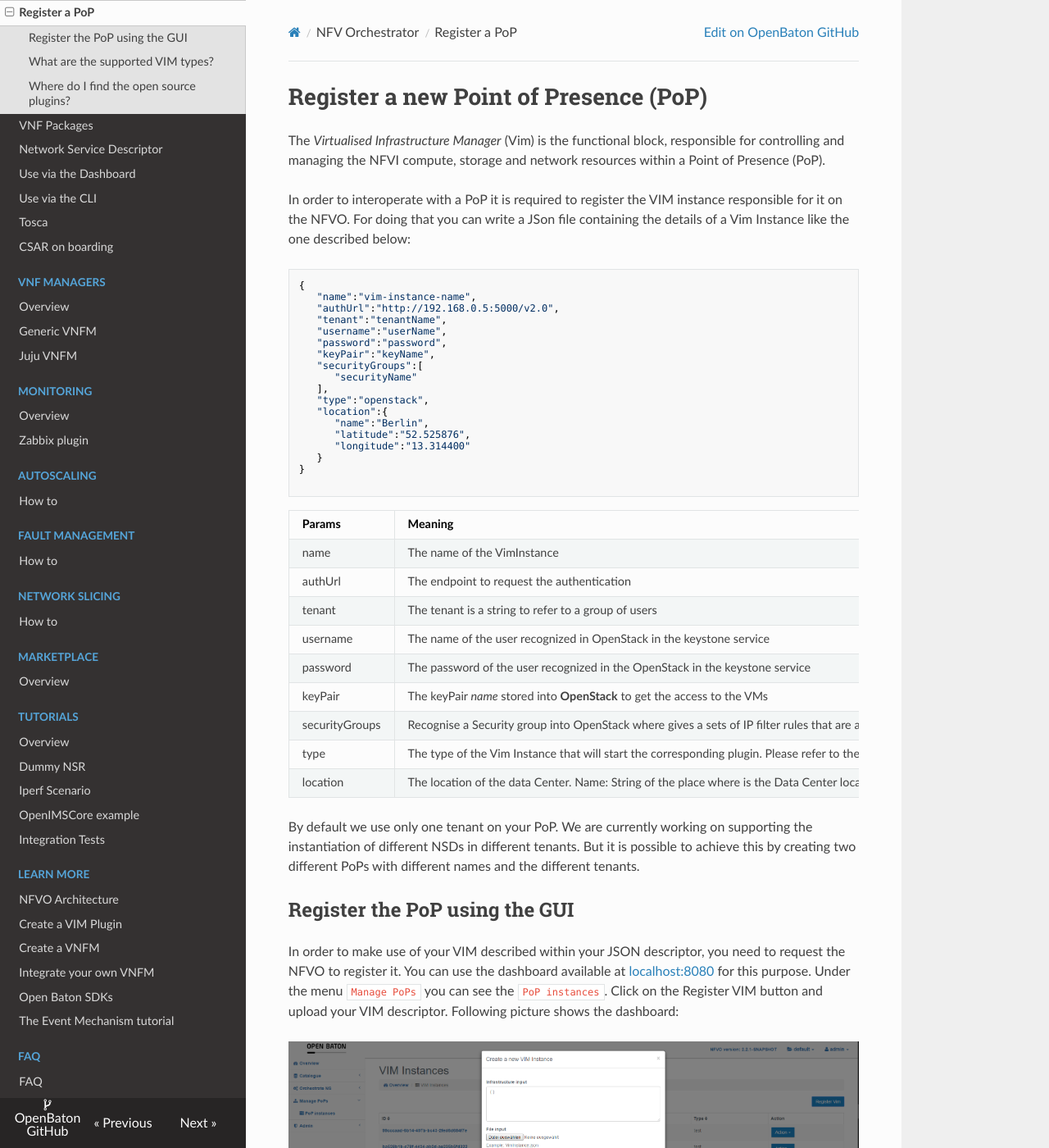
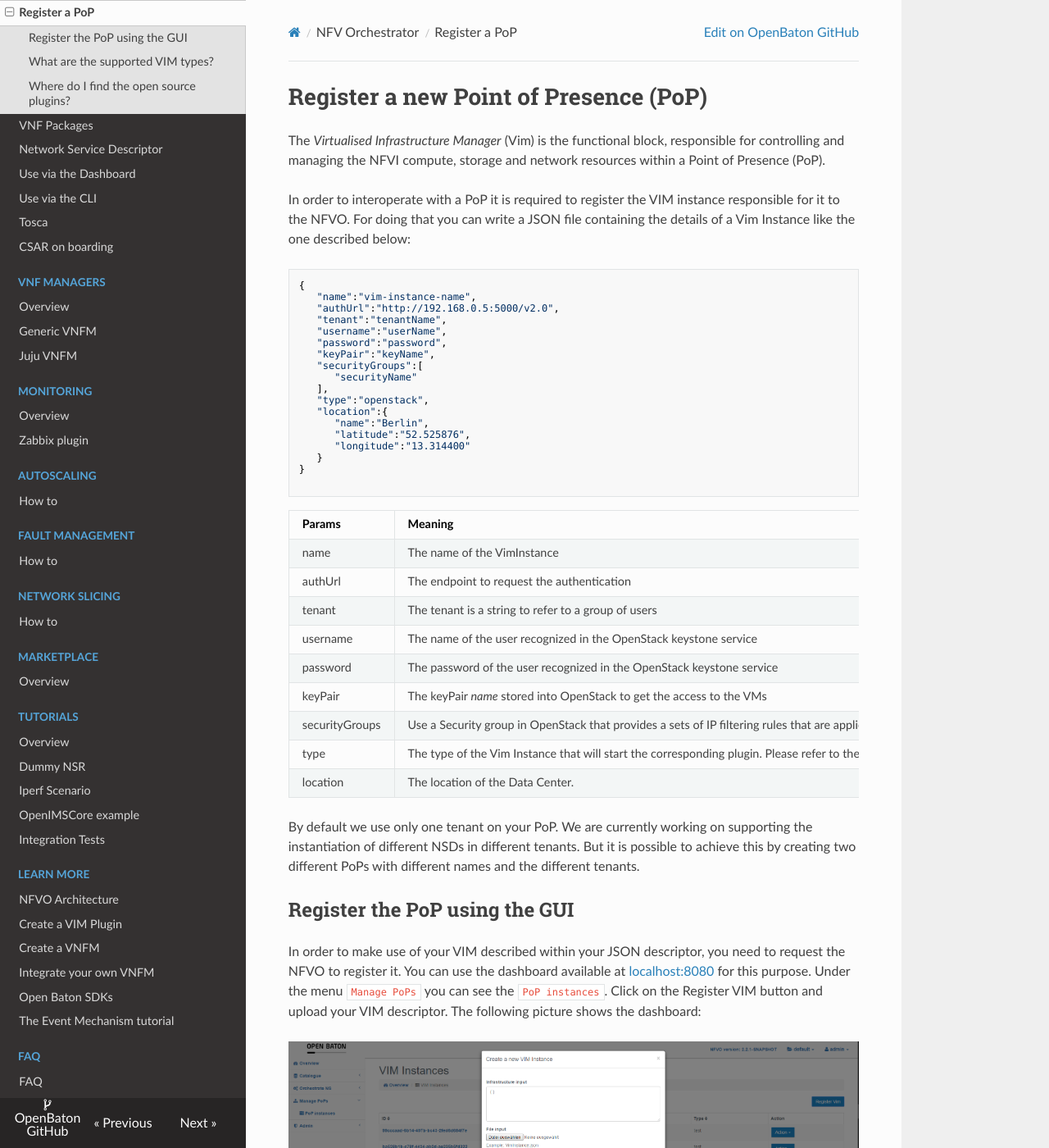
Before and after one commit to openbaton/docs, an MkDocs documentation site: the page built from docs/vim-instance.md, in a window 1280 px wide and 1400 px high. Shown: the whole window at 82% size. Built offline with MkDocs 1.6.1, drawn with Linux system fonts in a browser that asks for light colours; nearby versions of some CDN libraries; old or Windows-style settings are respelled for this version of MkDocs; some of the changed text lies outside the part shown.

Commit message:
Fix: some typos

````diff
--- a/docs/vim-instance.md
+++ b/docs/vim-instance.md
@@ -3,7 +3,7 @@
 The *Virtualised Infrastructure Manager* (Vim) is the functional block, responsible for controlling and managing the
  NFVI compute, storage and network resources within a Point of Presence (PoP).
 
-In order to interoperate with a PoP it is required to register the VIM instance responsible for it on the NFVO. For doing that you can write a JSon file containing the details of a Vim Instance like the one described below:
+In order to interoperate with a PoP it is required to register the VIM instance responsible for it to the NFVO. For doing that you can write a JSON file containing the details of a Vim Instance like the one described below:
 
 
 ```javascript
@@ -32,25 +32,25 @@
 | name           | The name of the VimInstance                                                                                                                                                            |       yes |
 | authUrl        | The endpoint to request the authentication                                                                                                                                             |       yes |
 | tenant         | The tenant is a string to refer to a group of users                                                                                                                                    |       yes |
-| username       | The name of the user recognized in OpenStack in the keystone service                                                                                                                   |       yes |
-| password       | The password of the user recognized in the OpenStack in the keystone service                                                                                                           |       yes |
-| keyPair        | The keyPair _name_ stored into **OpenStack** to get the access to the VMs                                                                                                              |       yes |
-| securityGroups | Recognise a Security group into OpenStack where gives a sets of IP filter rules that are applied to an instance's networking.                                                          |        no |
-| type           | The type of the Vim Instance that will start the corresponding plugin. Please refer to the [Marketplace][marketplace-drivers] for checking what are the current VIM drivers available. |       yes |
-| location       | The location of the data Center. Name: String of the place where is the Data Center located. Latitude/Longitude geolocation point                                                      |        no |
+| username       | The name of the user recognized in the OpenStack keystone service                                                                                                                   |       yes |
+| password       | The password of the user recognized in the OpenStack keystone service                                                                                                           |       yes |
+| keyPair        | The keyPair _name_ stored into OpenStack to get the access to the VMs                                                                                                              |       yes |
+| securityGroups | Use a Security group in OpenStack that provides a sets of IP filtering rules that are applied to an instance's networking.                                                          |        no |
+| type           | The type of the Vim Instance that will start the corresponding plugin. Please refer to the [Marketplace][marketplace-drivers] for checking which VIM drivers are currently available. |       yes |
+| location       | The location of the Data Center.                                                      |        no |
 
 By default we use only one tenant on your PoP. We are currently working on supporting the instantiation of different NSDs in different tenants. But it is possible to achieve this by creating two different PoPs with different names and the different tenants.
 
 ## Register the PoP using the GUI
 In order to make use of your VIM described within your JSON descriptor, you need to request the NFVO to register it.
 You can use the dashboard available at [localhost:8080] for this purpose.
-Under the menu `Manage PoPs` you can see the `PoP instances`. Click on the Register VIM button and upload your VIM descriptor. Following picture shows the dashboard:
+Under the menu `Manage PoPs` you can see the `PoP instances`. Click on the Register VIM button and upload your VIM descriptor. The following picture shows the dashboard:
 
 ![register a new PoP][register-new-pop]
 
 Once the VIM instance is registered, it will appear on the list of available PoPs, filled with the information regarding the available images, networks and flavors. At this point the VIM/PoP can be included in your Network Service Descriptors.
 
-**_Please note that the name chosen must be unique inside the project and will be used to refer the VimInstance_.**
+**_Please note that the name chosen must be unique inside the project and will be used to refer to the VimInstance_.**
 
 For more information about the dashboard see: [OpenBaton Dashboard]
 
@@ -61,11 +61,10 @@
 * openstack: for interoperating with an OpenStack instance
 * test: for testing purposes implementing a VIM mockup
 
-For each of those types there is a different implementation of the VIM API. The NFVO uses a driver mechanism for interacting with VIMs. In the folders `plugins` under nfvo folder should be a jar file that implements the interface to the your VIM ( i.e. [Openstack][openstack-link] )
-(you can change the folder where OpenBaton searches for the plugins by changing the variable `plugin-installation-dir` in the `openbaton.properties` file under /etc/openbaton)
+For each of those types there is a different implementation of the VIM API. The NFVO uses a driver mechanism for interacting with VIMs. Inside the NFVO folder is a folder called `plugins` where the jar file that implements the interface to your VIM ( i.e. [Openstack][openstack-link] ) should be placed (you can change the folder where OpenBaton searches for the plugins by changing the variable `plugin-installation-dir` in the `openbaton.properties` file under /etc/openbaton).
 This jar is the implementation of the interface that communicates with your VIM.
 
-**Note**: You can implement your own interface just follow the documentation [Vim plugin].
+**Note**: You can implement your own interface just follow the documentation on writing your own [Vim plugin].
 
 ## Where do I find the open source plugins?
 
````
